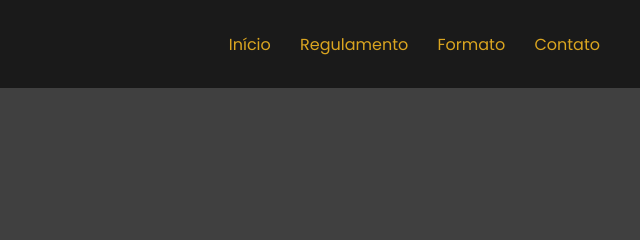
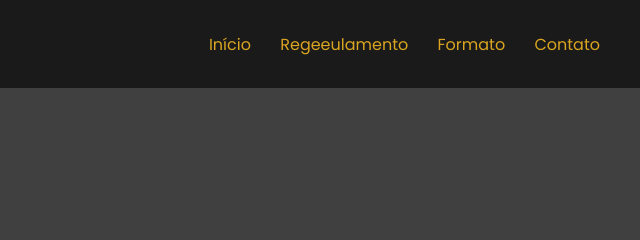
Before and after one commit to FutLiberta/fut-liberta-sulaa, a plain HTML site: page index.html in a window 1280 px wide. Shown: the top 240 px of the page, 640-1280 px from the left. Drawn offline with Linux system fonts and the light colour scheme.

Commit message:
Update index.html

```diff
--- a/index.html
+++ b/index.html
@@ -17,7 +17,7 @@
   </div>
   <nav class="nav">
     <a href="index.html">Início</a>
-    <a href="regulamaaaento.html">Regulamento</a>
+    <a href="regulamento.html">Regeeulamento</a>
     <a href="formato.html">Formato</a>
     <a href="contato.html">Contato</a>
   </nav>
```
